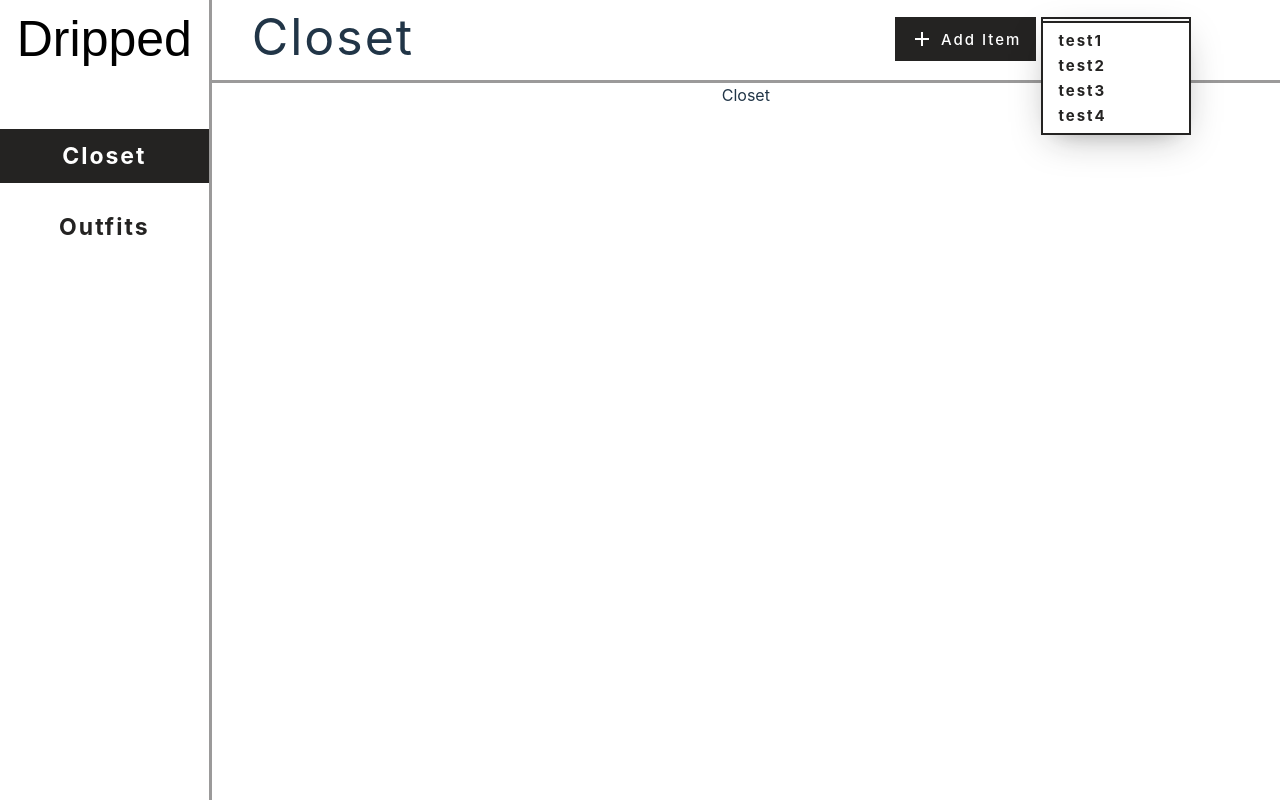
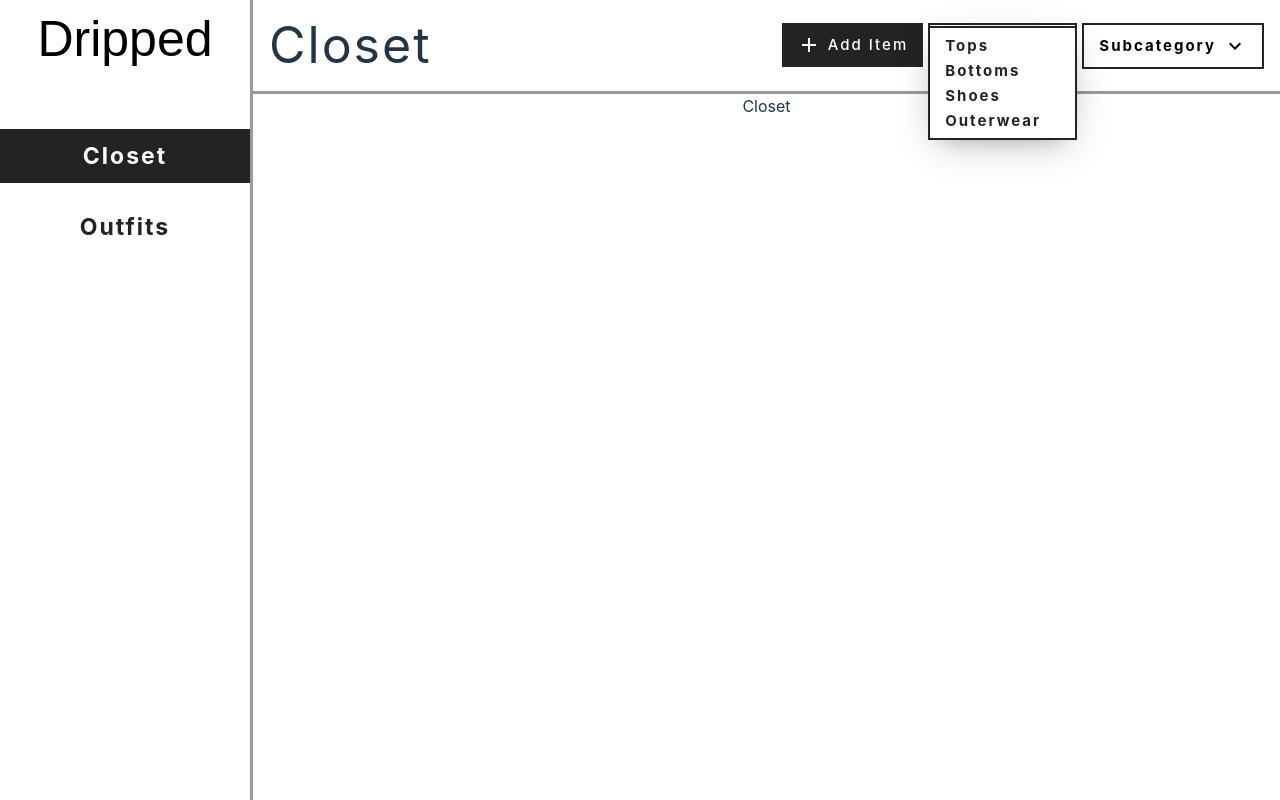
Before and after one commit to usbandit44/Dripped, a React (Vite) app: page / in a window 1280 px wide. Both pictures are taken after a click on the button "Category". Built offline with nearby package versions, Linux system fonts and the light colour scheme; a web font is replaced by a local one.

Commit message:
done setup unstyled select next fix cancel option

```diff
--- a/package.json
+++ b/package.json
@@ -12,6 +12,7 @@
   "dependencies": {
     "@emotion/react": "^11.11.1",
     "@emotion/styled": "^11.11.0",
+    "@headlessui/react": "^1.7.17",
     "@mui/base": "^5.0.0-beta.11",
     "@mui/icons-material": "^5.14.3",
     "@mui/material": "^5.14.5",
--- a/src/front-end/components/Screen Header/ScreenHeader.tsx
+++ b/src/front-end/components/Screen Header/ScreenHeader.tsx
@@ -1,9 +1,59 @@
-import React from "react";
+import React, { FormEventHandler, useState } from "react";
 import "./screenheader.css";
 import AddSharpIcon from "@mui/icons-material/AddSharp";
 import SelectBox from "../Select/SelectBox";
+import { SelectChangeEvent } from "@mui/material";
 
 const ScreenHeader = () => {
+  const category = ["Tops", "Bottoms", "Shoes", "Outerwear"];
+  const topSubcategory = [
+    "T-Shirts",
+    "Sweatshirts",
+    "Button-Ups",
+    "Dress Shirts",
+    "Polos",
+    "Tank Tops",
+    "Sweaters",
+  ];
+  const bottomSubcategory = [
+    "Jeans",
+    "Cargos",
+    "Shorts",
+    "Sweatpants",
+    "Skirts",
+    "Dress Pants",
+  ];
+  const shoeSubcategory = [
+    "Sneakers",
+    "Boots",
+    "Sandals",
+    "Dress Shoes",
+    "Heels",
+  ];
+  const outerwearSubcategory = ["Jackets", "Coats", "Hoodies", "Vests"];
+  const subcategoryOptions = (category: string) => {
+    switch (category) {
+      case "Tops":
+        return topSubcategory;
+      case "Bottoms":
+        return bottomSubcategory;
+      case "Shoes":
+        return shoeSubcategory;
+      case "Outerwear":
+        return outerwearSubcategory;
+      default:
+        return [""];
+    }
+  };
+
+  const [selectedSubcategory, setSelectedSubcategory] = useState<string[]>([
+    "",
+  ]);
+
+  const handleChange = (value: string) => {
+    setSelectedSubcategory(subcategoryOptions(value));
+  };
+
   return (
     <div className="screen-header">
       <div className="header-title">Closet</div>
@@ -12,7 +62,17 @@ const ScreenHeader = () => {
           <AddSharpIcon></AddSharpIcon>
           Add Item
         </button>
-        <SelectBox></SelectBox>
+        <SelectBox
+          placeholder="Category"
+          options={category}
+          onChange={handleChange}
+          id="header-category"
+        ></SelectBox>
+        <SelectBox
+          placeholder="Subcategory"
+          options={selectedSubcategory}
+          id="header-subcategory"
+        ></SelectBox>
       </div>
     </div>
   );
--- a/src/front-end/components/Screen Header/screenheader.css
+++ b/src/front-end/components/Screen Header/screenheader.css
@@ -1,23 +1,22 @@
 .screen-header {
   display: flex;
   flex-direction: row;
-  height: 80px;
   border-color: #9b9a9a;
   border-bottom-style: solid;
   align-content: flex-start;
+  justify-content: space-between;
+  padding: 0.5rem 1rem;
 }
 
 .header-title {
   font-size: 50px;
   letter-spacing: 2px;
   width: fit-content;
-  margin-left: 40px;
 }
 
 .header-options {
   display: flex;
   flex-direction: row;
   align-self: center;
-  margin-left: 45%;
   gap: 5px;
 }
--- a/src/front-end/components/Select/SelectBox.tsx
+++ b/src/front-end/components/Select/SelectBox.tsx
@@ -1,13 +1,32 @@
-import React, { useState } from "react";
+import React, { FormEventHandler, useState } from "react";
 import "./selectbox.css";
 import * as Select from "@radix-ui/react-select";
 import KeyboardArrowDownSharpIcon from "@mui/icons-material/KeyboardArrowDownSharp";
+import { Listbox } from "@headlessui/react";
 
-const SelectBox = () => {
+interface Props {
+  options: string[];
+  placeholder: string;
+  onChange?: ((value: string) => void) | undefined;
+  id: string;
+}
+const SelectBox = (props: Props) => {
+  const SelectItem = (value: string, index: number) => {
+    return (
+      <Select.Item
+        className="select-item"
+        value={value}
+        key={`${props.id}-${index}`}
+      >
+        <Select.ItemText>{value}</Select.ItemText>
+      </Select.Item>
+    );
+  };
+
   return (
-    <Select.Root>
+    <Select.Root onValueChange={props.onChange}>
       <Select.Trigger className="select-box">
-        <Select.Value placeholder="Category" />
+        <Select.Value placeholder={props.placeholder} />
         <Select.Icon className="select-icon">
           <KeyboardArrowDownSharpIcon />
         </Select.Icon>
@@ -15,23 +34,22 @@ const SelectBox = () => {
       <Select.Portal>
         <Select.Content className="select-content">
           <Select.Viewport className="select-viewport">
-            {SelectItem("test1")}
-            {SelectItem("test2")}
-            {SelectItem("test3")}
-            {SelectItem("test4")}
+            {props.options.map((value, index) => SelectItem(value, index))}
           </Select.Viewport>
         </Select.Content>
       </Select.Portal>
     </Select.Root>
   );
-};
-
-const SelectItem = (value: string) => {
-  return (
-    <Select.Item className="select-item" value={value}>
-      <Select.ItemText>{value}</Select.ItemText>
-    </Select.Item>
-  );
+  //   return (
+  //     <Listbox value={props.selected} onChange={props.onChange}>
+  //       <Listbox.Button className="select-box">{props.selected}</Listbox.Button>
+  //       <Listbox.Options className="select-viewport">
+  //         {props.options.map((value) => (
+  //           <Listbox.Option value={value}>{value}</Listbox.Option>
+  //         ))}
+  //       </Listbox.Options>
+  //     </Listbox>
+  //   );
 };
 
 export default SelectBox;
--- a/src/index.css
+++ b/src/index.css
@@ -76,8 +76,7 @@ button:focus-visible {
 .screen-content {
   display: flex;
   flex-direction: column;
-  width: 100%;
-  height: 100vh;
+  flex-grow: 1;
 }
 
 .main-button {
```
Also changed, not shown: src/front-end/utils.ts (added), 1 other file (tests, documents, lock files or other folders).
